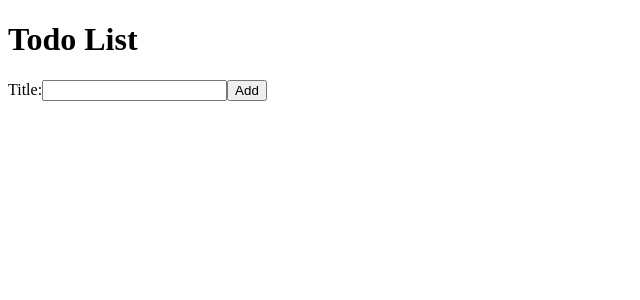
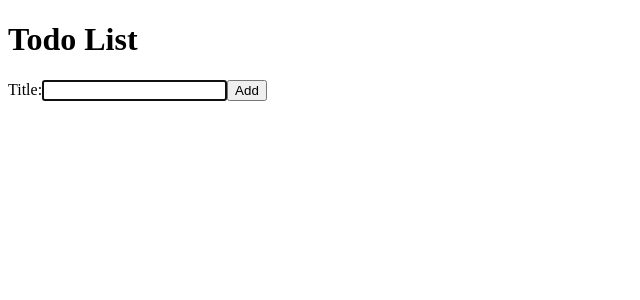
Before and after one commit to DoinaFitchevici/react-todo, a React (Create React App) app: page / in a window 1280 px wide. Shown: the top 300 px of the page, without its empty margins (0-640 px from the left). Built offline with nearby package versions, Linux system fonts and the light colour scheme.

Commit message:
Added autoFocus to input

```diff
--- a/src/InputWithLabel.js
+++ b/src/InputWithLabel.js
@@ -1,8 +1,21 @@
+import { useRef, useEffect } from "react";
+
 const InputWithLabel = ({ id, children, type, value, onChange }) => {
+  const inputRef = useRef();
+
+  useEffect(() => {
+    inputRef.current.focus();
+  });
   return (
     <>
       <label htmlFor={id}>{children}</label>
-      <input type={type} id={id} value={value} onChange={onChange} />
+      <input
+        ref={inputRef}
+        type={type}
+        id={id}
+        value={value}
+        onChange={onChange}
+      />
     </>
   );
 };
```
